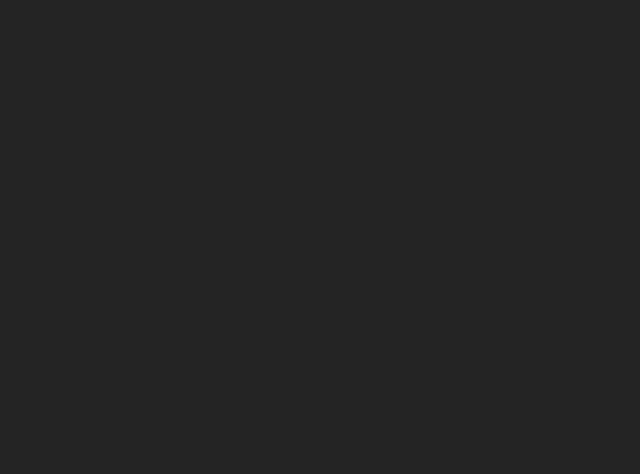
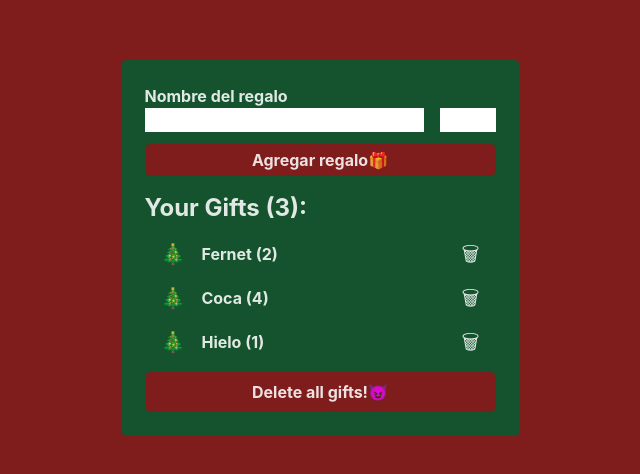
Before and after one commit to AllegriM/adviency, a React (Vite) app: page / in a window 1280 px wide. Shown: the part 152-626 px from the top of the page, without its empty margins (320-960 px from the left). Built offline with nearby package versions, Linux system fonts and the light colour scheme.

Commit message:
feat: :sparkles: Day9: Adding localStorage to persist gifts

```diff
--- a/src/App.tsx
+++ b/src/App.tsx
@@ -1,8 +1,82 @@
+import React, { useEffect, useState } from "react"
+
+interface Gift {
+  name: string
+  amount: number
+}
 
 function App() {
 
+  const defaultGifts : Gift[] = [{name: "Fernet", amount: 2}, {name: "Coca", amount: 4}, {name: "Hielo" , amount: 1}]
+
+  const [gifts, setGifts] = useState<Gift[]>(() => JSON.parse(localStorage.getItem("gifts")!) || defaultGifts)
+
+  const [newGift, setnewGift] = useState<Gift>({name: "", amount: 1})
+
+  const addGift = (e: React.FormEvent) => {
+    e.preventDefault()
+    if(!newGift.name || gifts.some(gift => gift.name === newGift.name)){
+      console.log("Write a name or gift already added")
+      return
+    }
+    setGifts([...gifts, newGift])
+  }
+
+  const handleGiftData = (e: React.FormEvent<HTMLInputElement>) => {
+    const {name, value} = e.currentTarget
+    setnewGift({
+      ...newGift,
+      [name]: value
+    })
+  }
+
+  const deleteGift = (giftName: Gift["name"]) => {
+    setGifts(gifts.filter(gift => gift.name !== giftName))
+  }
+
+  const deleteAllGifts = () => {
+    setGifts([])
+  }
+
+  useEffect(() => {
+    return localStorage.setItem('gifts', JSON.stringify(gifts))
+  }, [gifts])
+
   return (
-    <div className="App"></div>
+    <div className="App min-h-screen font-bold grid place-items-center bg-red-900">
+      <div className="bg-green-900 p-6 rounded-md">
+        <form onSubmit={addGift}>
+          <div className="">
+            <label className="block" htmlFor="giftName">Nombre del regalo</label>
+            <input onChange={handleGiftData} type="text" name="name" id="giftName" className="px-2" />
+            <input onChange={handleGiftData} type="number" name="amount" min={1} className="w-14 ml-4 pl-3" />
+          </div>
+          <button className="w-full bg-red-900 mt-3 py-1 rounded-md">Agregar regalo🎁</button>
+        </form>
+        {
+          gifts.length ?
+          <h2 className="text-2xl mt-4">Your Gifts ({gifts.length}): </h2>
+          :
+          <h2 className="text-4xl text-center my-16">No Gifts 😖</h2>
+        }
+        <ul>
+          {
+            gifts.map(gift => {
+              return(
+                <li className="flex gap-4 px-4 my-4 items-center" key={gift.name}>
+                  <span className="text-xl">🎄</span>
+                  <p className="flex-grow">{gift.name} ({gift.amount})</p>
+                  <button onClick={() => deleteGift(gift.name)} className="text-xl">🗑</button>
+                </li>
+              )
+            })
+          }
+        </ul>
+        <button className="w-full bg-red-900 py-2 rounded-md" onClick={deleteAllGifts}>
+          Delete all gifts!😈
+        </button>
+      </div>
+    </div>
   )
 }
 
--- a/src/index.css
+++ b/src/index.css
@@ -18,10 +18,3 @@
   -moz-osx-font-smoothing: grayscale;
   -webkit-text-size-adjust: 100%;
 }
-
-#root {
-  max-width: 1280px;
-  margin: 0 auto;
-  padding: 2rem;
-  text-align: center;
-}
```
